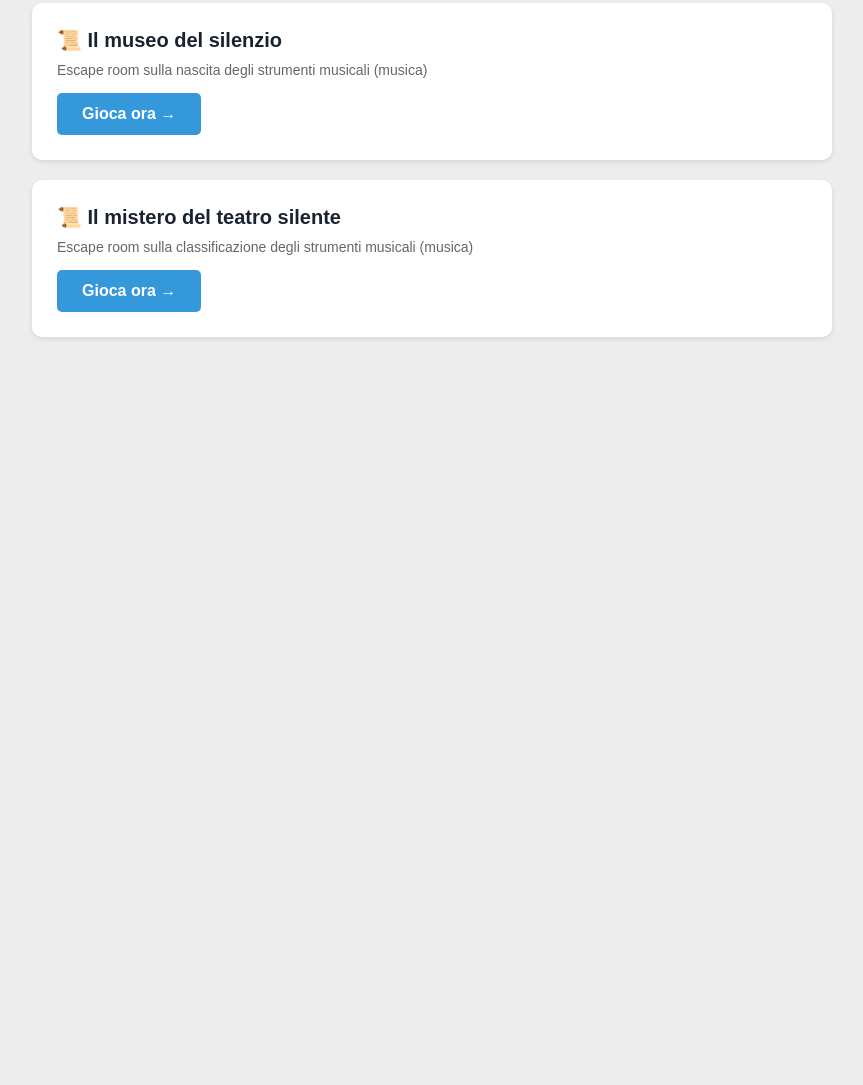
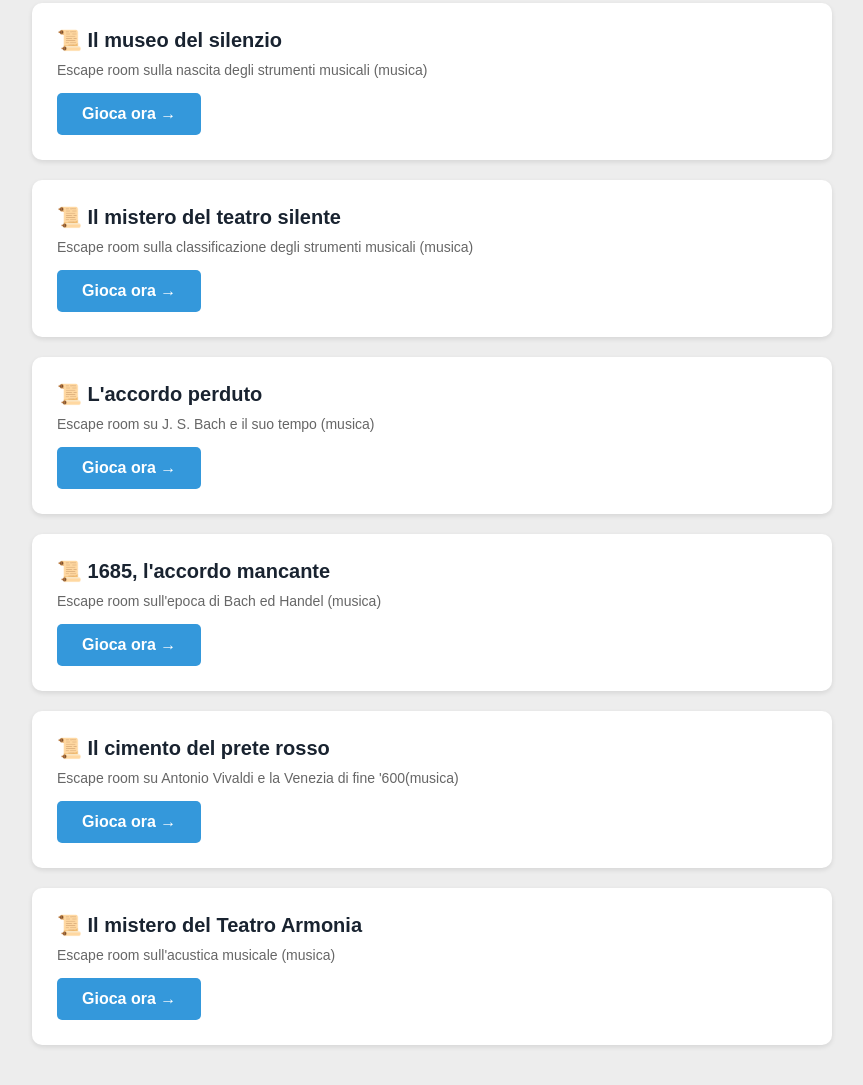
Before and after one commit to Frizza66/escape-rooms, a plain HTML site: page index.html in a window 1280 px wide. Shown: the part 833-1918 px from the top of the page, without its empty margins (208-1071 px from the left). Before the commit the page ends 1210 px from the top, so only its background shows below. Drawn offline with Linux system fonts and the light colour scheme.

Commit message:
Update index.html

```diff
--- a/index.html
+++ b/index.html
@@ -104,6 +104,30 @@
             <div class="escape-subtitle">Escape room sulla classificazione degli strumenti musicali (musica)</div>
             <a href="teatro-silente.html" class="play-button">Gioca ora →</a>
         </div>
+
+        <div class="escape-card">
+            <div class="escape-title">📜 L'accordo perduto</div>
+            <div class="escape-subtitle">Escape room su J. S. Bach e il suo tempo (musica)</div>
+            <a href="escape-bach.html" class="play-button">Gioca ora →</a>
+        </div>
+
+        <div class="escape-card">
+            <div class="escape-title">📜 1685, l'accordo mancante</div>
+            <div class="escape-subtitle">Escape room sull'epoca di Bach ed Handel (musica)</div>
+            <a href="escape_bach_handel.html" class="play-button">Gioca ora →</a>
+        </div>
+
+        <div class="escape-card">
+            <div class="escape-title">📜 Il cimento del prete rosso</div>
+            <div class="escape-subtitle">Escape room su Antonio Vivaldi e la Venezia di fine '600(musica)</div>
+            <a href="prete_rosso.html" class="play-button">Gioca ora →</a>
+        </div>
+
+        <div class="escape-card">
+            <div class="escape-title">📜 Il mistero del Teatro Armonia</div>
+            <div class="escape-subtitle">Escape room sull'acustica musicale (musica)</div>
+            <a href="teatro_armonia.html" class="play-button">Gioca ora →</a>
+        </div>
     </div>
 </body>
 </html>
```
